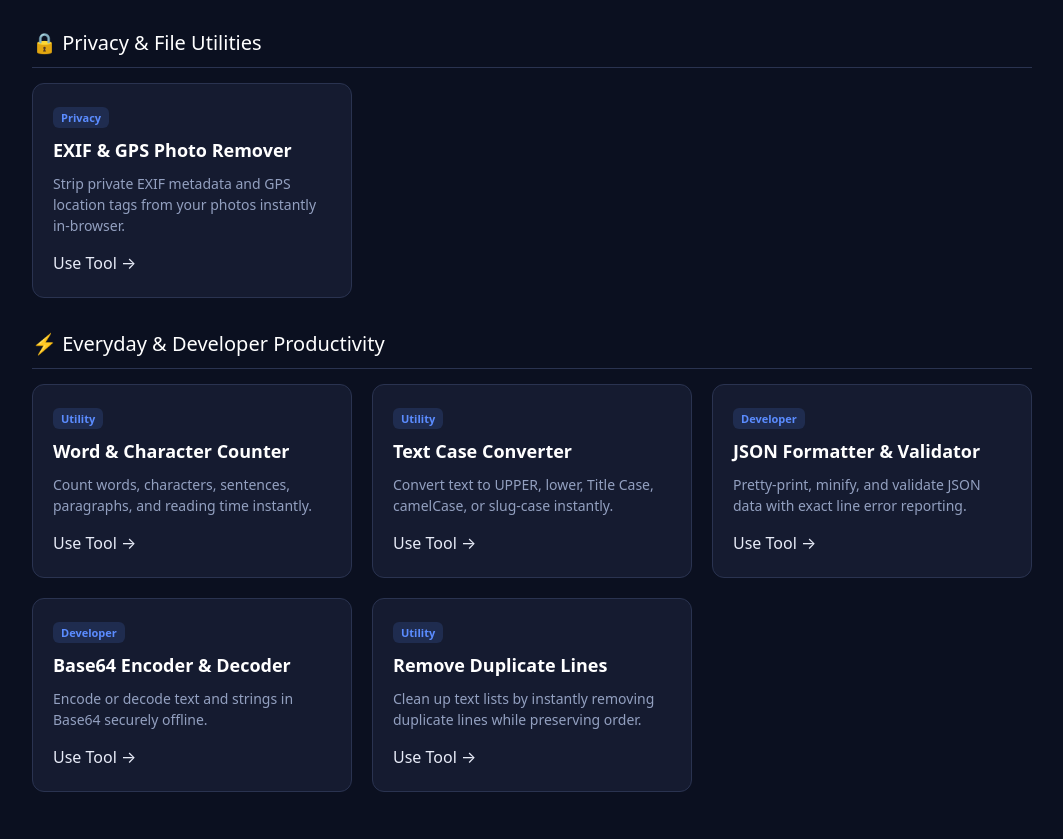
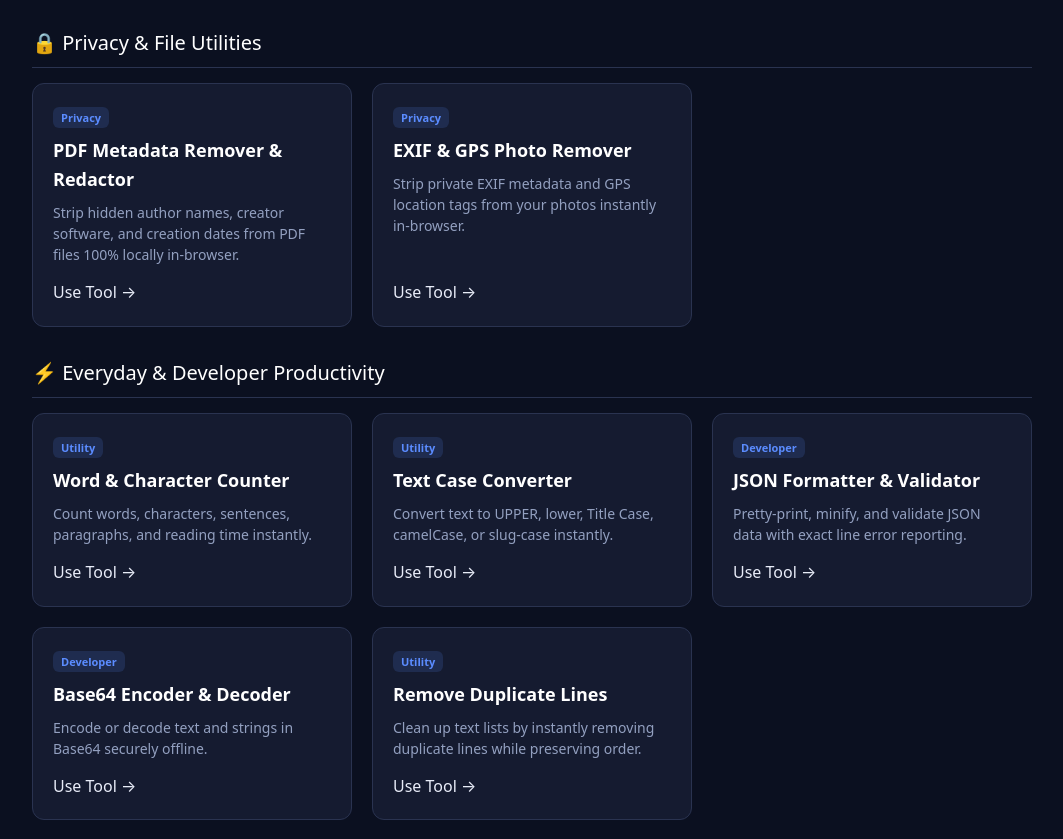
Before and after one commit to absht00/micro-tools-site, a plain HTML site: page index.html in a window 1280 px wide. Shown: the part 935-1774 px from the top of the page, without its empty margins (108-1171 px from the left). Drawn offline with Linux system fonts and the light colour scheme.

Commit message:
deploy: index.html

```diff
--- a/index.html
+++ b/index.html
@@ -74,6 +74,14 @@ a:hover{text-decoration:underline}
 
     <div class="section-title">🔒 Privacy & File Utilities</div>
     <div class="grid" data-category="privacy">
+      <a href="tools/pdf-metadata-remover/index.html" class="card">
+        <div>
+          <span class="tag">Privacy</span>
+          <h3>PDF Metadata Remover & Redactor</h3>
+          <p>Strip hidden author names, creator software, and creation dates from PDF files 100% locally in-browser.</p>
+        </div>
+        <span>Use Tool →</span>
+      </a>
       <a href="tools/exif-remover/index.html" class="card">
         <div>
           <span class="tag">Privacy</span>
```
